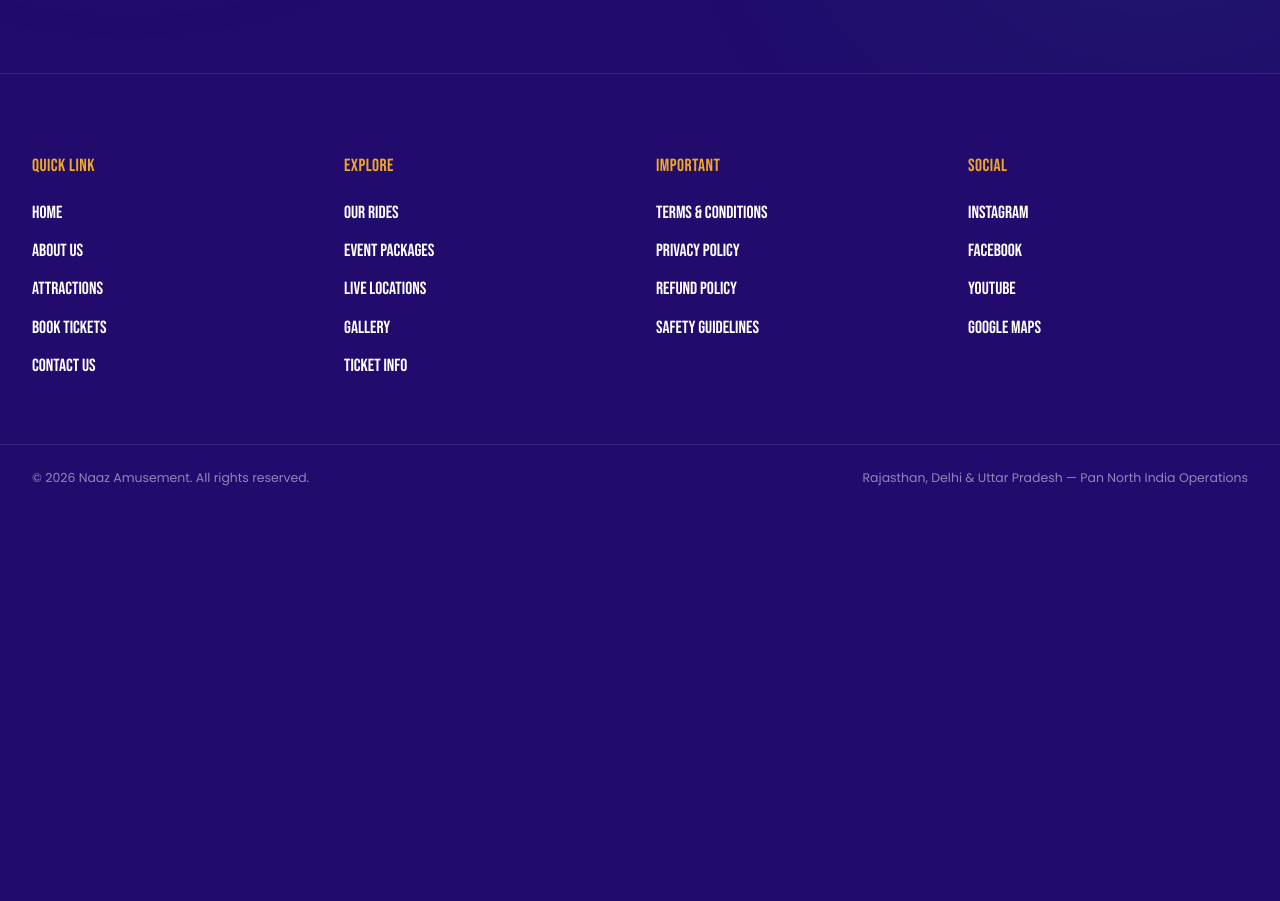
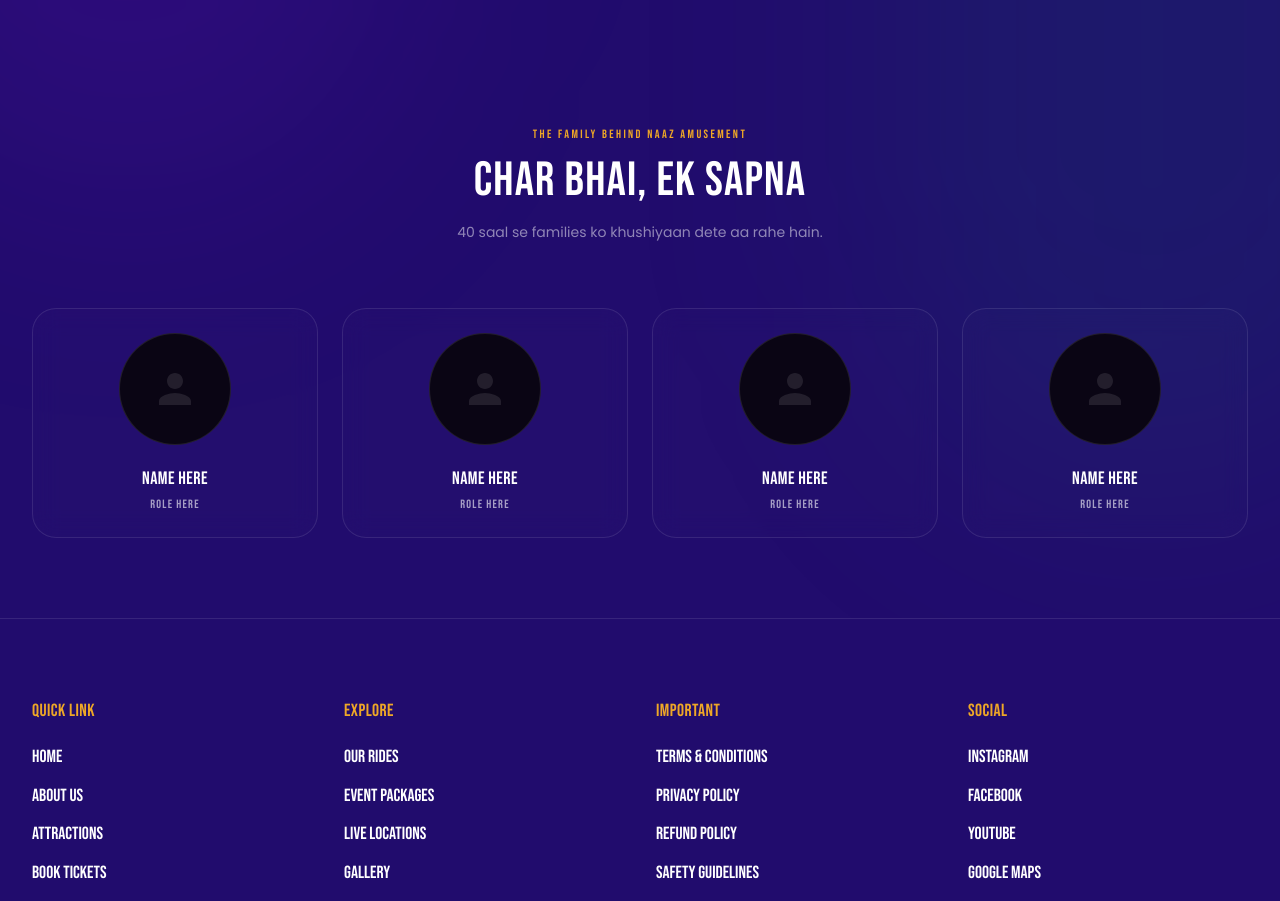
Before and after one commit to Muskankhan512/naaz-amusement-website, a Next.js app: page /about in a window 1280 px wide. Shown: the part 1860-2761 px from the top of the page. Before the commit the page ends 2387 px from the top, so only its background shows below. Built offline with nearby package versions, Linux system fonts and the light colour scheme; no server answers.

Commit message:
Add The Family section structure to about page with placeholders

```diff
--- a/src/app/about/page.tsx
+++ b/src/app/about/page.tsx
@@ -205,6 +205,47 @@ export default function AboutPage() {
             </div>
           </div>
 
+          {/* The Family Section */}
+          <div className="mt-32">
+            <div className="text-center max-w-xl mx-auto">
+              <span className="font-display text-xs uppercase tracking-[0.2em] text-accent-yellow">
+                THE FAMILY BEHIND NAAZ AMUSEMENT
+              </span>
+              <h2 className="mt-3 font-display text-[clamp(2rem,4vw,3rem)] leading-none tracking-wide text-white">
+                Char bhai, ek sapna
+              </h2>
+              <p className="mt-4 text-xs sm:text-sm text-white/50 leading-relaxed">
+                40 saal se families ko khushiyaan dete aa rahe hain.
+              </p>
+            </div>
+
+            <div className="mt-16 grid grid-cols-1 gap-6 sm:grid-cols-2 lg:grid-cols-4">
+              {[1, 2, 3, 4].map((item) => (
+                <motion.div
+                  key={item}
+                  initial={{ opacity: 0, y: 24 }}
+                  whileInView={{ opacity: 1, y: 0 }}
+                  viewport={{ once: true }}
+                  transition={{ duration: 0.5, delay: item * 0.1 }}
+                  className="group relative overflow-hidden rounded-[1.5rem] border border-white/10 bg-white/[0.01] p-6 transition-all hover:bg-white/[0.05] hover:border-white/20 hover:-translate-y-1 text-center backdrop-blur-md flex flex-col items-center"
+                >
+                  <div className="h-28 w-28 rounded-full border border-white/10 bg-[#0A0514] flex items-center justify-center overflow-hidden mb-5 relative group-hover:border-accent-yellow/50 transition-colors">
+                    {/* Placeholder Person Icon */}
+                    <svg className="w-12 h-12 text-white/10" fill="currentColor" viewBox="0 0 24 24">
+                      <path d="M12 12c2.21 0 4-1.79 4-4s-1.79-4-4-4-4 1.79-4 4 1.79 4 4 4zm0 2c-2.67 0-8 1.34-8 4v2h16v-2c0-2.66-5.33-4-8-4z" />
+                    </svg>
+                  </div>
+                  <h3 className="font-display text-lg tracking-wide text-white group-hover:text-accent-yellow transition-colors">
+                    Name Here
+                  </h3>
+                  <p className="mt-1 text-[10px] sm:text-xs font-display tracking-widest text-white/60 uppercase">
+                    Role Here
+                  </p>
+                </motion.div>
+              ))}
+            </div>
+          </div>
+
         </div>
       </main>
 
```
